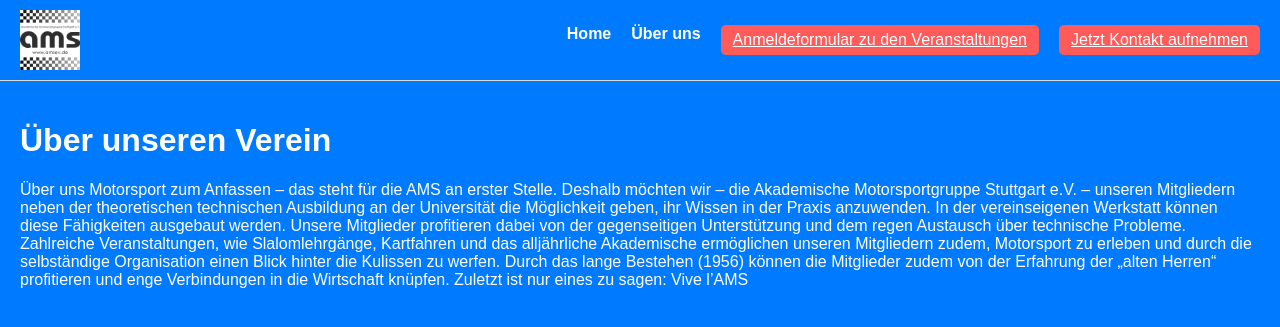
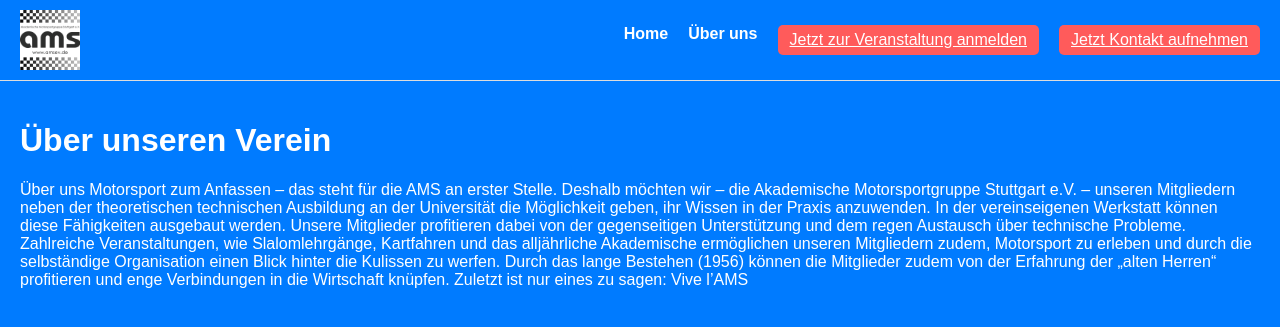
Before and after one commit to Kozmuz/vereinswebsite, a Django app: page /about/ in a window 1280 px wide. Shown: the top 327 px of the page. Run offline with Django 5.2, Linux system fonts and the light colour scheme.

Commit message:
Fixed wrong Navigation Links on all the pages

```diff
--- a/main/templates/main/about.html
+++ b/main/templates/main/about.html
@@ -16,7 +16,7 @@
         <ul class="nav-links">
             <li><a href="/">Home</a></li>
             <li><a href="/about/">Über uns</a></li>
-            <a href="/contact/" class="btn">Anmeldeformular zu den Veranstaltungen</a>
+            <a href="{% url 'anmeldung' %}" class="btn">Jetzt zur Veranstaltung anmelden</a>
             <a href="/contact/" class="btn">Jetzt Kontakt aufnehmen</a>
         </ul>
     </nav>
--- a/main/templates/main/anmeldung.html
+++ b/main/templates/main/anmeldung.html
@@ -15,7 +15,7 @@
         <ul class="nav-links">
             <li><a href="/">Home</a></li>
             <li><a href="/about/">Über uns</a></li>
-            <a href="/contact/" class="btn">Anmeldeformular zu den Veranstaltungen</a>
+            <a href="{% url 'anmeldung' %}" class="btn">Jetzt zur Veranstaltung anmelden</a>
             <a href="/contact/" class="btn">Jetzt Kontakt aufnehmen</a>
         </ul>
     </nav>
--- a/main/templates/main/contact.html
+++ b/main/templates/main/contact.html
@@ -12,7 +12,7 @@
         <ul class="nav-links">
             <li><a href="/">Home</a></li>
             <li><a href="/about/" target="_blank">Über uns</a></li>
-            <a href="/contact/" class="btn">Anmeldeformular zu den Veranstaltungen</a>
+            <a href="{% url 'anmeldung' %}" class="btn">Jetzt zur Veranstaltung anmelden</a>
             <a href="/contact/" class="btn" target="_blank">Jetzt Kontakt aufnehmen</a>
         </ul>
     </nav>
```
